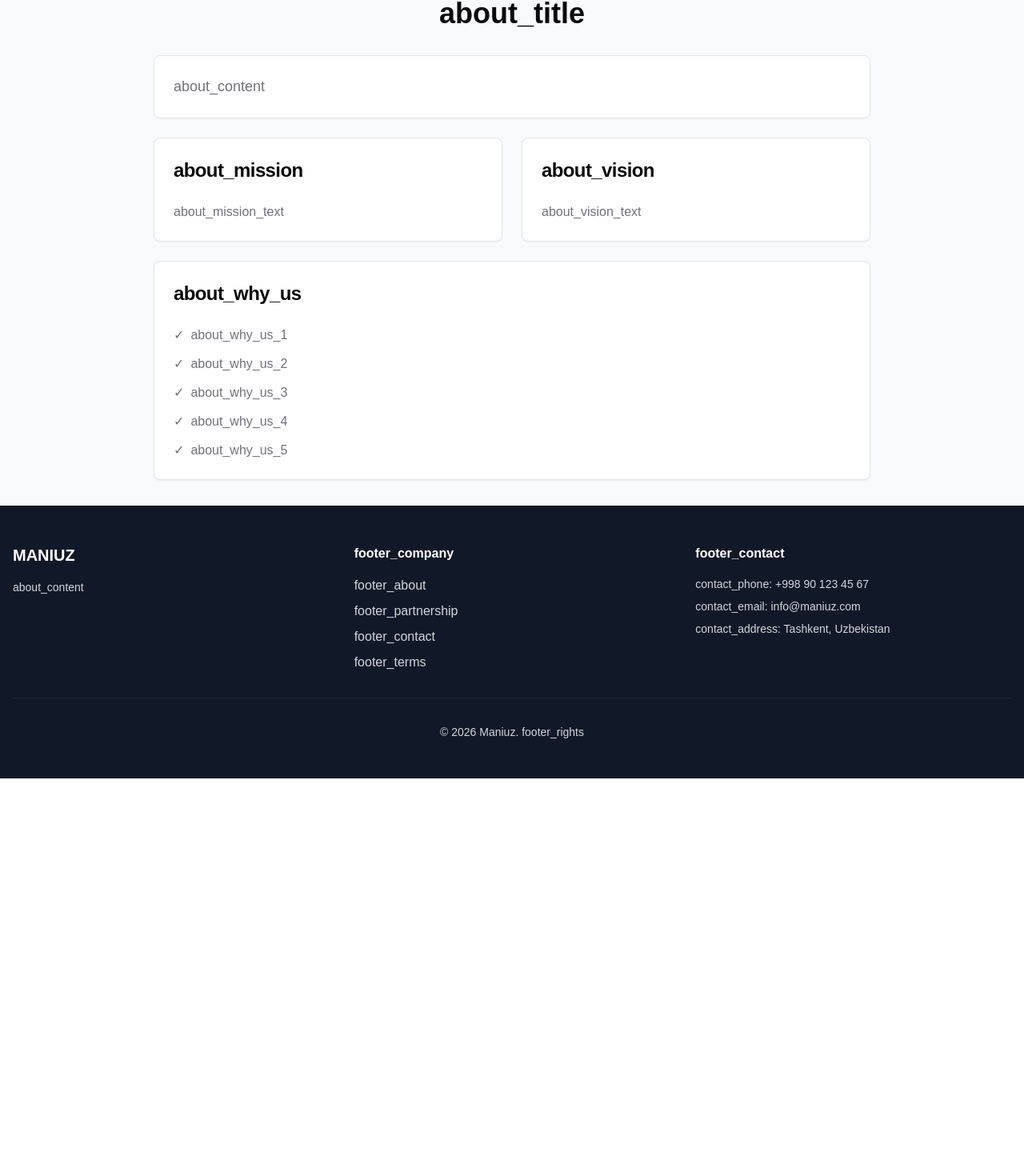
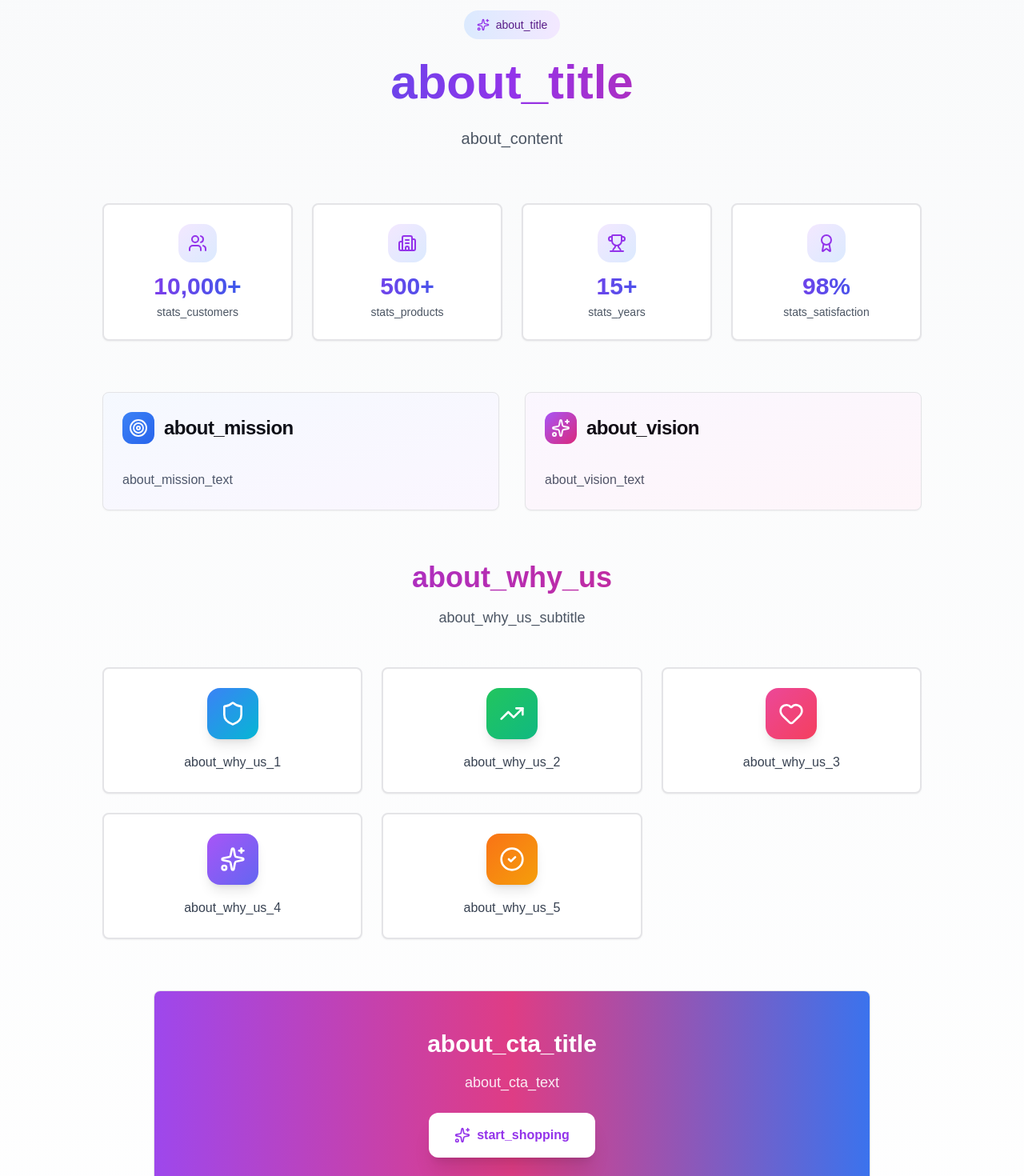
Before and after one commit to izzatbek1988/maniuz, a Next.js app: page /about in a window 1280 px wide. Shown: the part 100-1570 px from the top of the page at 80% size. Before the commit the page ends 1073 px from the top, so only its background shows below. Built offline with nearby package versions, Linux system fonts and the light colour scheme; no server answers; the database is empty.

Commit message:
feat: modernize about page with animations and gradients

```diff
--- a/app/about/page.tsx
+++ b/app/about/page.tsx
@@ -4,77 +4,188 @@
 import Footer from '@/components/Footer';
 import { useTranslation } from '@/contexts/TranslationContext';
 import { Card, CardContent, CardHeader, CardTitle } from '@/components/ui/card';
+import {
+  Building2,
+  Users,
+  Target,
+  Trophy,
+  Shield,
+  Sparkles,
+  CheckCircle2,
+  TrendingUp,
+  Heart,
+  Award
+} from 'lucide-react';
 
 export default function AboutPage() {
   const { t } = useTranslation();
 
+  const stats = [
+    { icon: Users, value: '10,000+', label: t('stats_customers') || 'Müşteri' },
+    { icon: Building2, value: '500+', label: t('stats_products') || 'Ürün' },
+    { icon: Trophy, value: '15+', label: t('stats_years') || 'Yıl Tecrübe' },
+    { icon: Award, value: '98%', label: t('stats_satisfaction') || 'Memnuniyet' },
+  ];
+
+  const features = [
+    {
+      icon: Shield,
+      title: t('about_why_us_1'),
+      color: 'from-blue-500 to-cyan-500'
+    },
+    {
+      icon: TrendingUp,
+      title: t('about_why_us_2'),
+      color: 'from-green-500 to-emerald-500'
+    },
+    {
+      icon: Heart,
+      title: t('about_why_us_3'),
+      color: 'from-pink-500 to-rose-500'
+    },
+    {
+      icon: Sparkles,
+      title: t('about_why_us_4'),
+      color: 'from-purple-500 to-indigo-500'
+    },
+    {
+      icon: CheckCircle2,
+      title: t('about_why_us_5'),
+      color: 'from-orange-500 to-amber-500'
+    },
+  ];
+
   return (
-    <div className="min-h-screen flex flex-col bg-gray-50">
+    <div className="min-h-screen flex flex-col bg-gradient-to-b from-gray-50 to-white">
       <Navbar />
 
-      <main className="container mx-auto px-4 py-8 flex-1">
-        <div className="max-w-4xl mx-auto">
-          <h1 className="text-4xl font-bold mb-8 text-center">{t('about_title')}</h1>
+      <main className="container mx-auto px-4 py-12 flex-1">
+        {/* Hero Section */}
+        <div className="max-w-4xl mx-auto text-center mb-16">
+          <div className="inline-flex items-center gap-2 px-4 py-2 bg-gradient-to-r from-blue-100 to-purple-100 rounded-full mb-6">
+            <Sparkles className="h-4 w-4 text-purple-600" />
+            <span className="text-sm font-medium text-purple-900">{t('about_title')}</span>
+          </div>
 
-          <Card className="mb-6">
-            <CardContent className="pt-6">
-              <p className="text-lg text-muted-foreground leading-relaxed">
+          <h1 className="text-5xl md:text-6xl font-bold mb-6 bg-gradient-to-r from-blue-600 via-purple-600 to-pink-600 bg-clip-text text-transparent">
+            {t('about_title')}
+          </h1>
+
+          <p className="text-xl text-gray-600 leading-relaxed max-w-3xl mx-auto">
             {t('about_content')}
           </p>
+        </div>
+
+        {/* Stats Section */}
+        <div className="grid grid-cols-2 md:grid-cols-4 gap-6 mb-16 max-w-5xl mx-auto">
+          {stats.map((stat, index) => (
+            <Card
+              key={index}
+              className="text-center hover:shadow-xl transition-all duration-300 hover:-translate-y-2 border-2 hover:border-purple-200"
+            >
+              <CardContent className="pt-6 pb-6">
+                <div className="flex justify-center mb-3">
+                  <div className="p-3 bg-gradient-to-br from-purple-100 to-blue-100 rounded-2xl">
+                    <stat.icon className="h-6 w-6 text-purple-600" />
+                  </div>
+                </div>
+                <h3 className="text-3xl font-bold mb-1 bg-gradient-to-r from-purple-600 to-blue-600 bg-clip-text text-transparent">
+                  {stat.value}
+                </h3>
+                <p className="text-sm text-gray-600 font-medium">{stat.label}</p>
               </CardContent>
             </Card>
+          ))}
+        </div>
 
-          <div className="grid md:grid-cols-2 gap-6">
-            <Card>
+        {/* Mission & Vision */}
+        <div className="grid md:grid-cols-2 gap-8 mb-16 max-w-5xl mx-auto">
+          <Card className="relative overflow-hidden group hover:shadow-2xl transition-all duration-500">
+            <div className="absolute inset-0 bg-gradient-to-br from-blue-500/5 to-purple-500/5 group-hover:from-blue-500/10 group-hover:to-purple-500/10 transition-all duration-500" />
             <CardHeader>
+              <div className="flex items-center gap-3 mb-2">
+                <div className="p-2 bg-gradient-to-br from-blue-500 to-blue-600 rounded-xl">
+                  <Target className="h-6 w-6 text-white" />
+                </div>
                 <CardTitle className="text-2xl">{t('about_mission')}</CardTitle>
+              </div>
             </CardHeader>
             <CardContent>
-                <p className="text-muted-foreground">
+              <p className="text-gray-600 leading-relaxed">
                 {t('about_mission_text')}
               </p>
             </CardContent>
           </Card>
 
-            <Card>
+          <Card className="relative overflow-hidden group hover:shadow-2xl transition-all duration-500">
+            <div className="absolute inset-0 bg-gradient-to-br from-purple-500/5 to-pink-500/5 group-hover:from-purple-500/10 group-hover:to-pink-500/10 transition-all duration-500" />
             <CardHeader>
+              <div className="flex items-center gap-3 mb-2">
+                <div className="p-2 bg-gradient-to-br from-purple-500 to-pink-600 rounded-xl">
+                  <Sparkles className="h-6 w-6 text-white" />
+                </div>
                 <CardTitle className="text-2xl">{t('about_vision')}</CardTitle>
+              </div>
             </CardHeader>
             <CardContent>
-                <p className="text-muted-foreground">
+              <p className="text-gray-600 leading-relaxed">
                 {t('about_vision_text')}
               </p>
             </CardContent>
           </Card>
         </div>
 
-          <Card className="mt-6">
-            <CardHeader>
-              <CardTitle className="text-2xl">{t('about_why_us')}</CardTitle>
-            </CardHeader>
-            <CardContent>
-              <ul className="space-y-3 text-muted-foreground">
-                <li className="flex items-start">
-                  <span className="mr-2">✓</span>
-                  <span>{t('about_why_us_1')}</span>
-                </li>
-                <li className="flex items-start">
-                  <span className="mr-2">✓</span>
-                  <span>{t('about_why_us_2')}</span>
-                </li>
-                <li className="flex items-start">
-                  <span className="mr-2">✓</span>
-                  <span>{t('about_why_us_3')}</span>
-                </li>
-                <li className="flex items-start">
-                  <span className="mr-2">✓</span>
-                  <span>{t('about_why_us_4')}</span>
-                </li>
-                <li className="flex items-start">
-                  <span className="mr-2">✓</span>
-                  <span>{t('about_why_us_5')}</span>
-                </li>
-              </ul>
+        {/* Why Choose Us */}
+        <div className="max-w-5xl mx-auto">
+          <div className="text-center mb-12">
+            <h2 className="text-4xl font-bold mb-4 bg-gradient-to-r from-purple-600 to-pink-600 bg-clip-text text-transparent">
+              {t('about_why_us')}
+            </h2>
+            <p className="text-gray-600 text-lg">
+              {t('about_why_us_subtitle') || 'Bizi tercih etmeniz için 5 önemli neden'}
+            </p>
+          </div>
+
+          <div className="grid md:grid-cols-2 lg:grid-cols-3 gap-6">
+            {features.map((feature, index) => (
+              <Card
+                key={index}
+                className="group hover:shadow-2xl transition-all duration-500 hover:-translate-y-2 border-2 hover:border-purple-200 relative overflow-hidden"
+              >
+                <div className={`absolute inset-0 bg-gradient-to-br ${feature.color} opacity-0 group-hover:opacity-5 transition-opacity duration-500`} />
+                <CardContent className="pt-6 pb-6">
+                  <div className="flex flex-col items-center text-center gap-4">
+                    <div className={`p-4 bg-gradient-to-br ${feature.color} rounded-2xl shadow-lg group-hover:scale-110 transition-transform duration-300`}>
+                      <feature.icon className="h-8 w-8 text-white" />
+                    </div>
+                    <p className="text-gray-700 font-medium leading-relaxed">
+                      {feature.title}
+                    </p>
+                  </div>
+                </CardContent>
+              </Card>
+            ))}
+          </div>
+        </div>
+
+        {/* CTA Section */}
+        <div className="max-w-4xl mx-auto mt-16">
+          <Card className="relative overflow-hidden">
+            <div className="absolute inset-0 bg-gradient-to-r from-purple-600 via-pink-600 to-blue-600 opacity-90" />
+            <CardContent className="relative py-12 px-8 text-center text-white">
+              <h3 className="text-3xl font-bold mb-4">
+                {t('about_cta_title') || 'Hemen Alışverişe Başlayın!'}
+              </h3>
+              <p className="text-lg mb-6 opacity-90">
+                {t('about_cta_text') || 'En kaliteli ürünleri keşfedin ve avantajlı fiyatlardan yararlanın.'}
+              </p>
+              <a
+                href="/"
+                className="inline-flex items-center gap-2 px-8 py-4 bg-white text-purple-600 rounded-xl font-semibold hover:bg-gray-100 transition-all duration-300 hover:scale-105 shadow-xl"
+              >
+                <Sparkles className="h-5 w-5" />
+                {t('start_shopping') || 'Ürünleri İncele'}
+              </a>
             </CardContent>
           </Card>
         </div>
```
Lines whose indentation alone changed are shown as unchanged.
